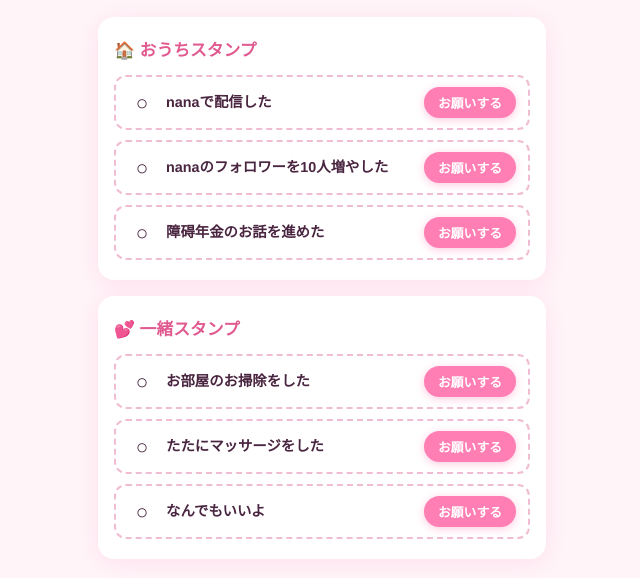
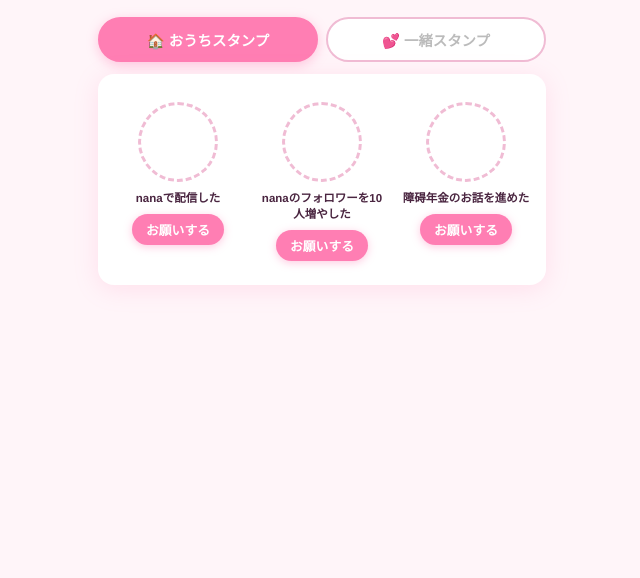
Before and after one commit to oozeki-takumi/mai-stamp-card, a website built with Vite: page index.html in a window 1280 px wide. Shown: the part 64-642 px from the top of the page, without its empty margins (318-958 px from the left). Built offline with nearby package versions, Linux system fonts and the light colour scheme; some packages are replaced by stand-ins of ours; no server answers; the database is empty.

Commit message:
feat: タブ切り替え & 円形スタンプデザインに変更

```diff
--- a/index.html
+++ b/index.html
@@ -13,16 +13,16 @@
     </header>
 
     <main class="cards-wrapper">
-      <!-- おうちスタンプ -->
+      <!-- タブ切り替え -->
+      <div class="card-tabs">
+        <button class="tab-btn active" data-card="home_card">🏠 おうちスタンプ</button>
+        <button class="tab-btn" data-card="together_card">💕 一緒スタンプ</button>
+      </div>
+
+      <!-- カード表示エリア -->
       <section class="stamp-card">
-        <h2 class="card-title">🏠 おうちスタンプ</h2>
-        <div class="stamp-list" id="homeStamps"></div>
-      </section>
-
-      <!-- 一緒スタンプ -->
-      <section class="stamp-card">
-        <h2 class="card-title">💕 一緒スタンプ</h2>
-        <div class="stamp-list" id="togetherStamps"></div>
+        <div class="stamp-grid" id="homeStamps"></div>
+        <div class="stamp-grid hidden" id="togetherStamps"></div>
       </section>
     </main>
 
--- a/src/main.js
+++ b/src/main.js
@@ -48,6 +48,17 @@ const modalText     = document.getElementById('modalText')
 const modalClose    = document.getElementById('modalClose')
 const particles     = document.getElementById('particles')
 
+// ===== タブ切り替え =====
+document.querySelectorAll('.tab-btn').forEach(btn => {
+  btn.addEventListener('click', () => {
+    document.querySelectorAll('.tab-btn').forEach(b => b.classList.remove('active'))
+    btn.classList.add('active')
+    const cardId = btn.dataset.card
+    document.getElementById('homeStamps').classList.toggle('hidden', cardId !== 'home_card')
+    document.getElementById('togetherStamps').classList.toggle('hidden', cardId !== 'together_card')
+  })
+})
+
 // ===== 管理者判定 =====
 const isAdmin = new URLSearchParams(location.search).get('admin') === '1'
 if (isAdmin) {
@@ -70,19 +81,19 @@ function renderCard(cardId) {
 
   container.innerHTML = ''
   stamps.forEach((label, i) => {
-    const row = document.createElement('div')
-    row.className = 'stamp-row' + (state[i] ? ' stamped' : '')
+    const cell = document.createElement('div')
+    cell.className = 'stamp-cell'
 
-    const icon = document.createElement('span')
-    icon.className = 'stamp-icon'
-    icon.textContent = state[i] ? '🌸' : '○'
+    const slot = document.createElement('div')
+    slot.className = 'stamp-slot' + (state[i] ? ' stamped' : '')
+    slot.textContent = state[i] ? '🌸' : ''
 
-    const text = document.createElement('span')
+    const text = document.createElement('p')
     text.className = 'stamp-label'
     text.textContent = label
 
-    row.appendChild(icon)
-    row.appendChild(text)
+    cell.appendChild(slot)
+    cell.appendChild(text)
 
     // まいちゃん用「お願いする」ボタン
     if (!isAdmin && !state[i]) {
@@ -94,10 +105,10 @@ function renderCard(cardId) {
       btn.textContent = isPending ? 'リクエスト中…' : 'お願いする'
       btn.disabled = isPending
       btn.addEventListener('click', () => requestStamp(cardId, i))
-      row.appendChild(btn)
+      cell.appendChild(btn)
     }
 
-    container.appendChild(row)
+    container.appendChild(cell)
   })
 }
 
--- a/src/style.css
+++ b/src/style.css
@@ -51,65 +51,93 @@ body {
   width: 100%;
   display: flex;
   flex-direction: column;
-  gap: 16px;
+  gap: 12px;
 }
 
+/* ===== タブ ===== */
+.card-tabs {
+  display: flex;
+  width: 100%;
+  gap: 8px;
+}
+
+.tab-btn {
+  flex: 1;
+  padding: 10px 8px;
+  border: 2px solid #f0bcd4;
+  border-radius: 100px;
+  background: #fff;
+  color: #bbb;
+  font-size: 0.9rem;
+  font-weight: 700;
+  cursor: pointer;
+  transition: all 0.2s;
+}
+
+.tab-btn.active {
+  background: var(--pink);
+  border-color: var(--pink);
+  color: #fff;
+  box-shadow: 0 3px 12px rgba(255,126,179,0.4);
+}
+
+/* ===== スタンプカード ===== */
 .stamp-card {
   width: 100%;
   background: var(--card-bg);
   border-radius: var(--radius);
   box-shadow: 0 4px 24px rgba(255, 126, 179, 0.18);
-  padding: 20px 16px;
+  padding: 28px 16px 24px;
 }
 
-.card-title {
-  font-size: 1.05rem;
-  font-weight: 700;
-  color: var(--pink-d);
-  margin-bottom: 14px;
+.hidden {
+  display: none !important;
 }
 
-/* ===== スタンプ行 ===== */
-.stamp-list {
+/* ===== スタンプグリッド ===== */
+.stamp-grid {
+  display: grid;
+  grid-template-columns: repeat(3, 1fr);
+  gap: 16px;
+}
+
+.stamp-cell {
   display: flex;
   flex-direction: column;
-  gap: 10px;
+  align-items: center;
+  gap: 8px;
 }
 
-.stamp-row {
+/* ===== スタンプ円 ===== */
+.stamp-slot {
+  width: 80px;
+  height: 80px;
+  border-radius: 50%;
+  border: 3px dashed #f0bcd4;
   display: flex;
   align-items: center;
-  gap: 10px;
-  padding: 10px 12px;
-  border-radius: 12px;
-  border: 2px dashed #f0bcd4;
-  background: #fff;
-  transition: border-color 0.3s, background 0.3s;
+  justify-content: center;
+  font-size: 2rem;
+  transition: border-color 0.3s;
 }
 
-.stamp-row.stamped {
-  border: 2px solid var(--pink);
+.stamp-slot.stamped {
+  border: 3px solid var(--pink);
   background: linear-gradient(135deg, #ffe4f0 0%, #ffd6ea 100%);
   animation: pop 0.4s cubic-bezier(0.36, 0.07, 0.19, 0.97) both;
 }
 
 @keyframes pop {
-  0%   { transform: scale(0.97); opacity: 0.5; }
-  60%  { transform: scale(1.02); }
-  100% { transform: scale(1);    opacity: 1; }
-}
-
-.stamp-icon {
-  font-size: 1.3rem;
-  flex-shrink: 0;
-  width: 28px;
-  text-align: center;
+  0%   { transform: scale(0.5); opacity: 0.3; }
+  60%  { transform: scale(1.18); }
+  100% { transform: scale(1);   opacity: 1; }
 }
 
 .stamp-label {
-  flex: 1;
-  font-size: 0.9rem;
+  font-size: 0.72rem;
   font-weight: 600;
+  color: var(--text);
+  text-align: center;
   line-height: 1.4;
 }
 
```
